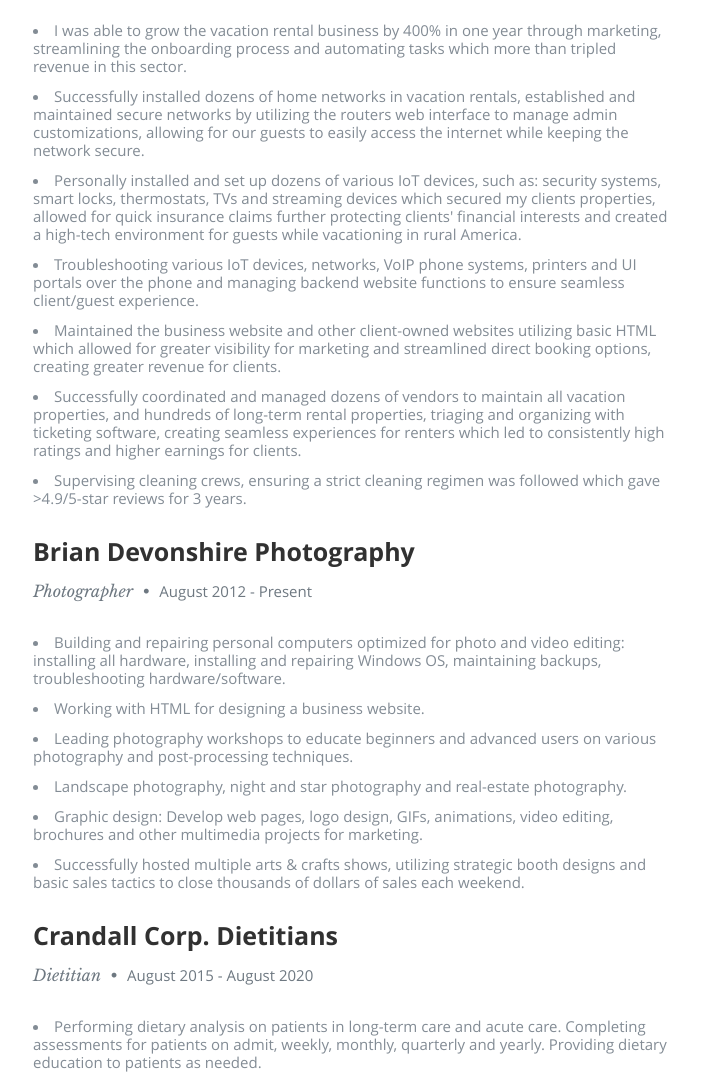
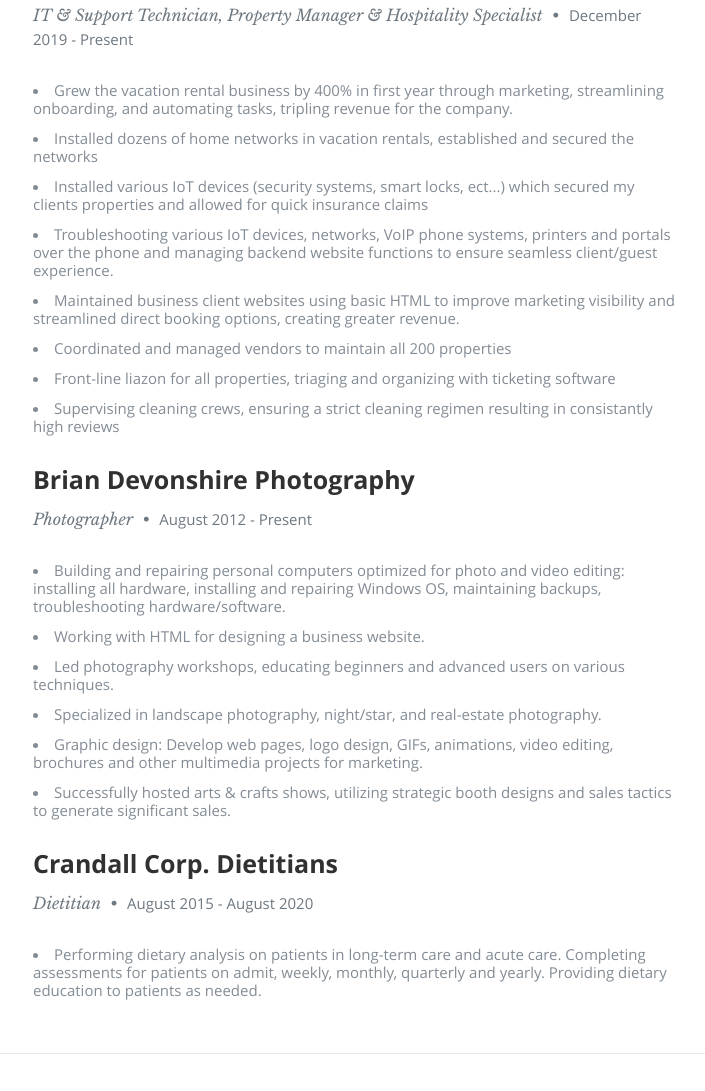
Before and after one commit to Nebullama/azure-resume, a plain HTML site: page frontend/index.html in a window 1280 px wide. Shown: the part 1668-2759 px from the top of the page, without its empty margins (372-1077 px from the left). Drawn offline with nearby package versions, Linux system fonts and the light colour scheme.

Commit message:
Shorten resume and add cert logos

```diff
--- a/frontend/index.html
+++ b/frontend/index.html
@@ -89,7 +89,7 @@
 
             <h2>ABOUT ME</h2>
 
-            <p> Hi, I'm Brian Devonshire, <span> Dietitian, IT guy, vacation rental manager in the Rim Country area and <span><a href="https://briandevonshire.com">Photographer</a></span> breaking in to the tech world.
+            <p> Hi, I'm Brian Devonshire, <span> Dietitian, vacation rental manager/IT Guy and <span><a href="https://briandevonshire.com">Photographer</a></span> breaking in to the tech world.
 
          </br>
       </br>
@@ -123,6 +123,8 @@
 
                   <h3>Azure Administrator Associate (AZ-104)</h3>
                   <p class="info"><em class="date">May 2023</em></p>
+                  <img src="images/az104.png" alt="" />
+
 
                </div>
 
@@ -134,6 +136,7 @@
 
                   <h3>CompTIA A+</h3>
                   <p class="info"><em class="date">March 2023</em></p>
+                  <img src="images/comptiaa+.png" alt="" />
 
                </div>
 
@@ -154,7 +157,6 @@
 
       </div> <!-- End Education -->
 
-
       <!-- Work
       ----------------------------------------------- -->
       <div class="row work">
@@ -173,13 +175,14 @@
                   <p class="info">IT & Support Technician, Property Manager & Hospitality Specialist <span>&bull;</span> <em class="date">December 2019 - Present</em></p>
 
                   <p>
-                  <li>I was able to grow the vacation rental business by 400% in one year through marketing, streamlining the onboarding process and automating tasks which more than tripled revenue in this sector.</li>
-		  <li>Successfully installed dozens of home networks in vacation rentals, established and maintained secure networks by utilizing the routers web interface to manage admin customizations, allowing for our guests to easily access the internet while keeping the network secure.</li>
-		  <li>Personally installed and set up dozens of various IoT devices, such as: security systems, smart locks, thermostats, TVs and streaming devices which secured my clients properties, allowed for quick insurance claims further protecting clients' financial interests and created a high-tech environment for guests while vacationing in rural America.</li>
-		  <li>Troubleshooting various IoT devices, networks, VoIP phone systems, printers and UI portals over the phone and managing backend website functions to ensure seamless client/guest experience.</li>
-		  <li>Maintained the business website and other client-owned websites utilizing basic HTML which allowed for greater visibility for marketing and streamlined direct booking options, creating greater revenue for clients.</li>
-		  <li>Successfully coordinated and managed dozens of vendors to maintain all vacation properties, and hundreds of long-term rental properties, triaging and organizing with ticketing software, creating seamless experiences for renters which led to consistently high ratings and higher earnings for clients.</li>
-		  <li>Supervising cleaning crews, ensuring a strict cleaning regimen was followed which gave >4.9/5-star reviews for 3 years.</li>
+                  <li>Grew the vacation rental business by 400% in first year through marketing, streamlining onboarding, and automating tasks, tripling revenue for the company.</li>
+                  <li>Installed dozens of home networks in vacation rentals, established and secured the networks</li>
+                  <li>Installed various IoT devices (security systems, smart locks, ect...) which secured my clients properties and allowed for quick insurance claims</li>
+                  <li>Troubleshooting various IoT devices, networks, VoIP phone systems, printers and portals over the phone and managing backend website functions to ensure seamless client/guest experience.</li>
+                  <li>Maintained business client websites using basic HTML to improve marketing visibility and streamlined direct booking options, creating greater revenue.</li>
+                  <li>Coordinated and managed vendors to maintain all 200 properties</li>
+                  <li>Front-line liazon for all properties, triaging and organizing with ticketing software</li>
+                  <li>Supervising cleaning crews, ensuring a strict cleaning regimen resulting in consistantly high reviews</li>
 
                   </p>
 
@@ -197,10 +200,10 @@
                   <p>
                      <li>Building and repairing personal computers optimized for photo and video editing: installing all hardware, installing and repairing Windows OS, maintaining backups, troubleshooting hardware/software.</li>
                      <li>Working with HTML for designing a business website.</li>
-		     <li>Leading photography workshops to educate beginners and advanced users on various photography and post-processing techniques.</li>
-		     <li>Landscape photography, night and star photography and real-estate photography.</li>
-		     <li>Graphic design: Develop web pages, logo design, GIFs, animations, video editing, brochures and other multimedia projects for marketing.</li>
-		     <li>Successfully hosted multiple arts & crafts shows, utilizing strategic booth designs and basic sales tactics to close thousands of dollars of sales each weekend.</li>
+                     <li>Led photography workshops, educating beginners and advanced users on various techniques.</li>
+                     <li>Specialized in landscape photography, night/star, and real-estate photography.</li>
+                     <li>Graphic design: Develop web pages, logo design, GIFs, animations, video editing, brochures and other multimedia projects for marketing.</li>
+                     <li>Successfully hosted arts & crafts shows, utilizing strategic booth designs and sales tactics to generate significant sales.</li>
 
                   </p>
 
```
